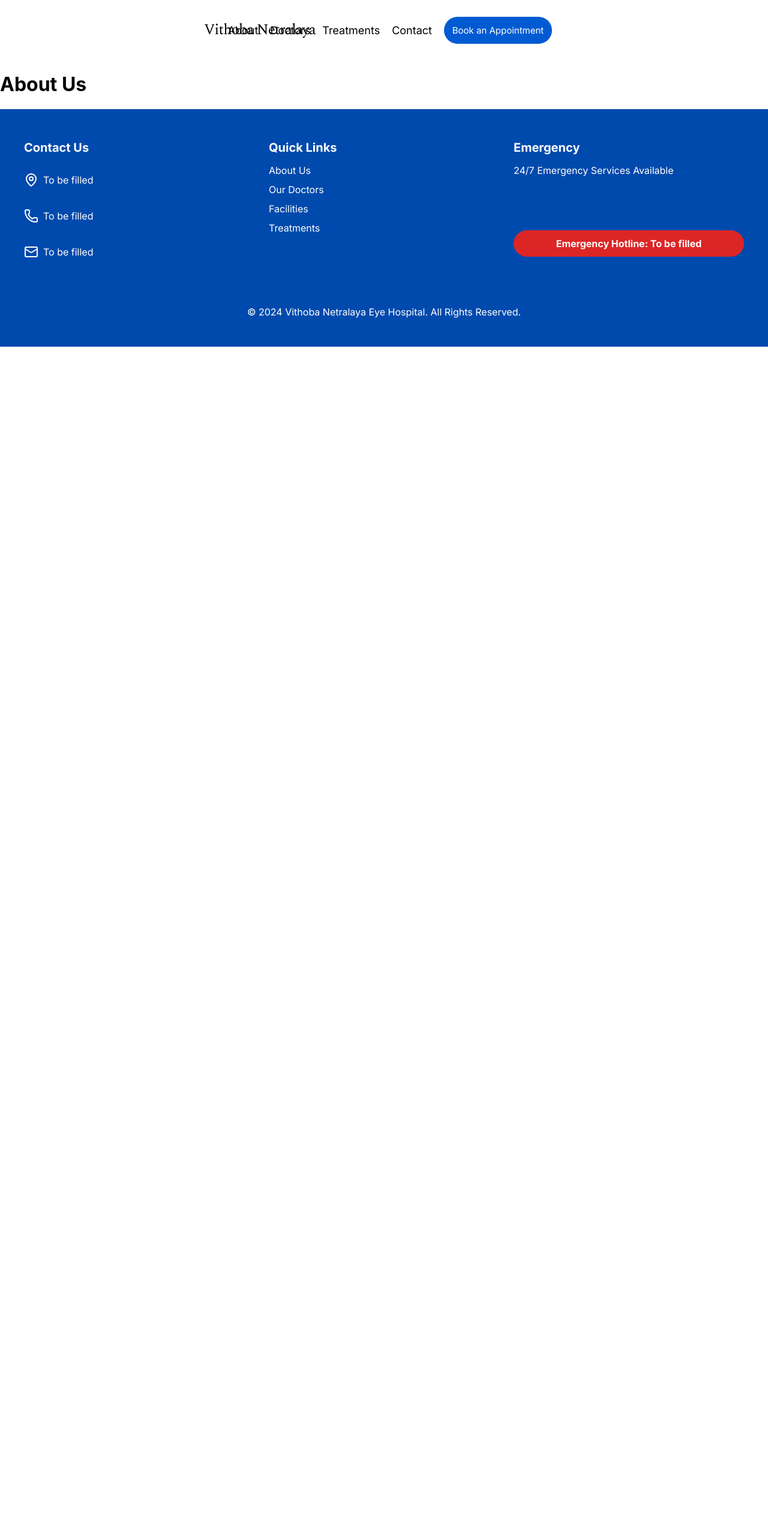
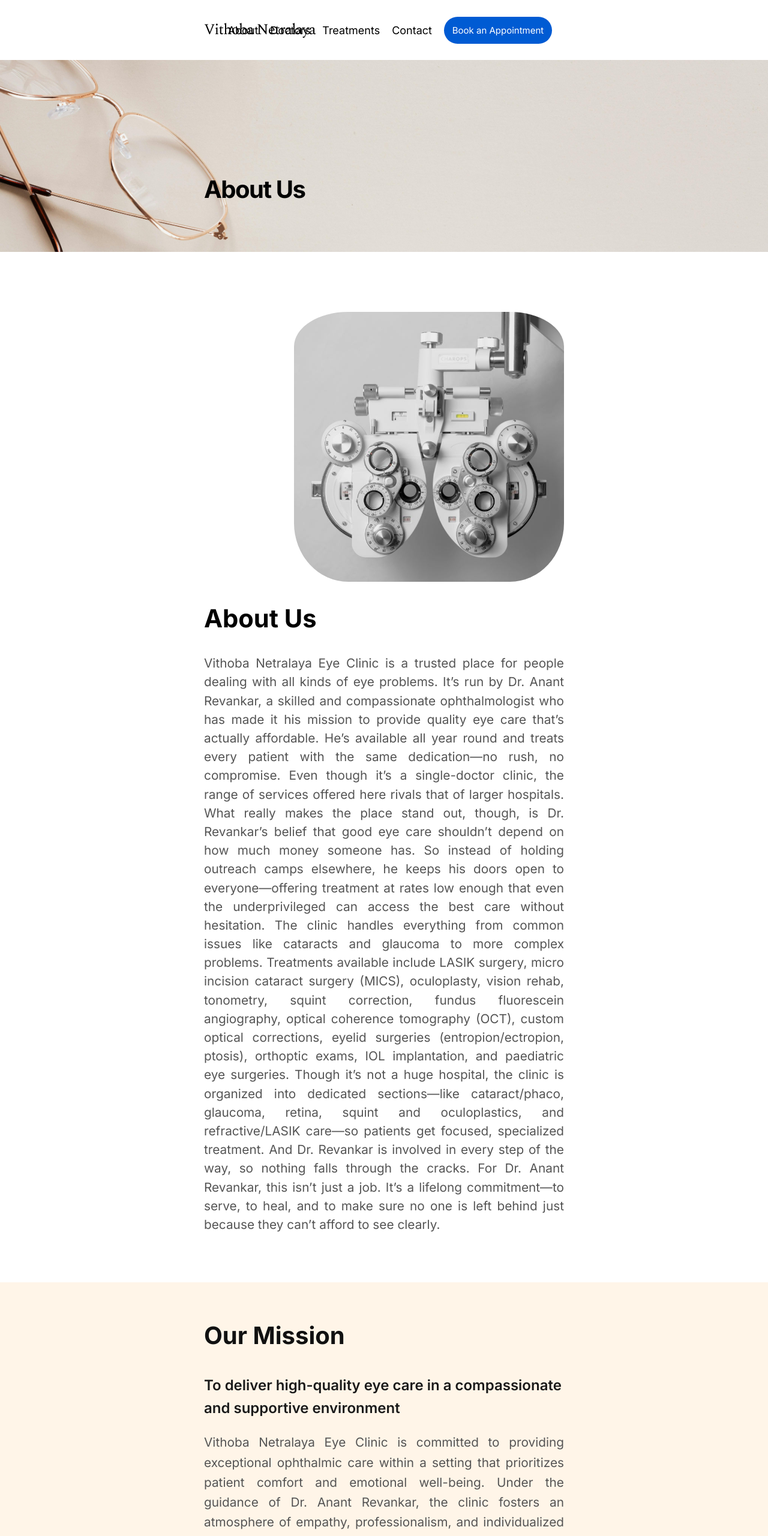
Before and after one commit to kushrevankar/vithobanetralaya, a React (Create React App) app in the folder client/: page /about in a window 1280 px wide. Shown: the top 2561 px of the page at 60% size. Before the commit the page ends 800 px from the top, so only its background shows below. Built offline with nearby package versions, Linux system fonts and the light colour scheme.

Commit message:
completed the about section

```diff
--- a/client/src/components/about/About.jsx
+++ b/client/src/components/about/About.jsx
@@ -1,14 +1,116 @@
-import React from 'react'
-import styles from './about.module.css'
+import React from "react";
+import styles from "./about.module.css";
+import aboutBg from "../../images/aboutng.jpg";
+import extra from "../../images/extra.jpg";
 
 const About = () => {
   return (
-    <div className={styles.container}>
-      <div className={styles.heading}>
-        <h1>About Us</h1>
+    <div className={styles.principle}>
+      <div
+        className={styles.background}
+        style={{ backgroundImage: `url(${aboutBg})` }}
+      >
+        <div className={styles.container}>
+          <div className={styles.heading}>About Us</div>
+        </div>
+      </div>
+      <div className={styles.descrips}>
+        <div className={styles.description}>
+          <img src={extra} alt="machinery" className={styles.floatedImage} />
+          <h1 style={{ color: "black" }}>About Us</h1>
+          <p>
+            Vithoba Netralaya Eye Clinic is a trusted place for people dealing
+            with all kinds of eye problems. It’s run by Dr. Anant Revankar, a
+            skilled and compassionate ophthalmologist who has made it his
+            mission to provide quality eye care that’s actually affordable. He’s
+            available all year round and treats every patient with the same
+            dedication—no rush, no compromise. Even though it’s a single-doctor
+            clinic, the range of services offered here rivals that of larger
+            hospitals. What really makes the place stand out, though, is Dr.
+            Revankar’s belief that good eye care shouldn’t depend on how much
+            money someone has. So instead of holding outreach camps elsewhere,
+            he keeps his doors open to everyone—offering treatment at rates low
+            enough that even the underprivileged can access the best care
+            without hesitation. The clinic handles everything from common issues
+            like cataracts and glaucoma to more complex problems. Treatments
+            available include LASIK surgery, micro incision cataract surgery
+            (MICS), oculoplasty, vision rehab, tonometry, squint correction,
+            fundus fluorescein angiography, optical coherence tomography (OCT),
+            custom optical corrections, eyelid surgeries (entropion/ectropion,
+            ptosis), orthoptic exams, IOL implantation, and paediatric eye
+            surgeries. Though it’s not a huge hospital, the clinic is organized
+            into dedicated sections—like cataract/phaco, glaucoma, retina,
+            squint and oculoplastics, and refractive/LASIK care—so patients get
+            focused, specialized treatment. And Dr. Revankar is involved in
+            every step of the way, so nothing falls through the cracks. For Dr.
+            Anant Revankar, this isn’t just a job. It’s a lifelong commitment—to
+            serve, to heal, and to make sure no one is left behind just because
+            they can’t afford to see clearly.
+          </p>
+        </div>
+      </div>
+      <div className={styles.mission}>
+        <h1>Our Mission</h1>
+
+        <div className={styles.point}>
+          <h3>
+            To deliver high-quality eye care in a compassionate and supportive
+            environment
+          </h3>
+          <p>
+            Vithoba Netralaya Eye Clinic is committed to providing exceptional
+            ophthalmic care within a setting that prioritizes patient comfort
+            and emotional well-being. Under the guidance of Dr. Anant Revankar,
+            the clinic fosters an atmosphere of empathy, professionalism, and
+            individualized attention—ensuring that every patient feels
+            respected, understood, and cared for.
+          </p>
+        </div>
+
+        <div className={styles.point}>
+          <h3>
+            To uphold honesty, ethics, and reliability in every aspect of care
+          </h3>
+          <p>
+            Integrity stands at the core of the clinic’s practice. Dr. Revankar
+            is dedicated to offering services that are transparent, ethical, and
+            dependable. Patients can rely on the clinic not only for medical
+            expertise, but also for the reassurance that their well-being will
+            always be prioritized with fairness and honesty.
+          </p>
+        </div>
+
+        <div className={styles.point}>
+          <h3>
+            To build an inclusive eye care system that serves all sections of
+            society
+          </h3>
+          <p>
+            Vithoba Netralaya aims to create a model of eye care that is both
+            excellent and equitable. The clinic ensures that high-quality
+            treatment is accessible to everyone, regardless of financial
+            background, eliminating barriers to care and extending its services
+            to those who need it most— without compromise.
+          </p>
+        </div>
+      </div>
+      <div className={styles.reviews}>
+        <div className={styles.text}>
+          <h1 style={{ color: "black", paddingBottom: 15 }}>
+            Hear what our patients say.
+          </h1>
+          <p style={{ color: "#555", fontSize: 30 }}>
+            "The eye specialist Dr. Anant highly skilled and kind.. He gently
+            listened to my eye condition that has been troubling me for a while.
+            I am of the opinion his core strength is his skill and empathy."
+          </p>
+          <p style={{ color: "#555", textAlign: "right", fontSize: 22 }}>
+            — Aafaq, JustDial
+          </p>
+        </div>
       </div>
     </div>
-  )
-}
+  );
+};
 
-export default About
+export default About;
--- a/client/src/components/about/about.module.css
+++ b/client/src/components/about/about.module.css
@@ -0,0 +1,99 @@
+.background {
+    background-size: cover;
+    background-position: center;
+    min-height: 40vh;
+    display: flex;
+    align-items: flex-start;
+    position: relative;
+    overflow: hidden;
+}
+
+.container {
+    display: flex;
+    align-items: flex-end;
+    justify-content: center;
+    color: white;
+    height: 40vh;
+}
+
+.heading {
+    font-weight: bold;
+    text-align: left;
+    color: black;
+    font-size: 40px;
+    font-family: 'Inter', serif;
+    letter-spacing: -1.5px;
+    margin-left: 340px;
+    margin-bottom: 80px;
+}
+
+.descrips {
+  display: flex;
+  justify-content: space-between;
+  align-items: flex-start;
+  height: auto; /* use auto instead of 70vh for long text */
+  padding: 60px 340px;
+}
+
+.description {
+    font-size: 1.3rem;
+    font-family: Inter;
+    line-height: 1.5;
+    color: #555;
+    text-align: justify;
+}
+
+.floatedImage {
+  float: right;
+  padding-top: 40px;
+  margin: 0 0 30px 40px;
+  height: 450px;
+  width: 450px;
+  border-radius: 20%;
+  object-fit: cover;
+}
+
+.reviews {
+    height: auto;
+    font-family: Inter;
+}
+
+.text {
+    padding-top: 45px;
+    margin-left: 340px;
+    margin-right: 340px;
+    padding-bottom: 45px;
+}
+
+.mission {
+    padding-top: 30px;
+    padding-left: 340px;
+    padding-right: 340px;
+    padding-bottom: 30px;
+    font-family: 'Inter', sans-serif;
+    line-height: 1.6;
+    background-color: rgb(255, 245, 232);
+}
+
+.mission h1 {
+  font-size: 2.5rem;
+  margin-bottom: 2rem;
+  color: #111;
+}
+
+.point {
+  margin-bottom: 2.5rem;
+}
+
+.point h3 {
+  font-size: 1.5rem;
+  font-weight: 600;
+  color: #1a1a1a;
+  margin-bottom: 0.5rem;
+}
+
+.point p {
+  font-size: 1.3rem;
+  color: #555;
+  text-align: justify;
+}
--- a/client/src/components/footer/Footer.jsx
+++ b/client/src/components/footer/Footer.jsx
@@ -10,7 +10,7 @@ const Footer = () => {
           <h3>Contact Us</h3>
           <div className={styles.item}>
             <MapPin />
-            <p>To be filled</p>
+            <p className={styles.address}>Vikas Nagar Hubli, Hubli - 580021 (Behind J R H P Petrolpump)</p>
           </div>
           <div className={styles.item}>
             <Phone />
--- a/client/src/components/footer/footer.module.css
+++ b/client/src/components/footer/footer.module.css
@@ -79,6 +79,10 @@
    font-family: Inter;
 }
 
+.address {
+   max-width: 200px;
+}
+
 @media (max-width: 768px) {
    .footer-container {
      grid-template-columns: 1fr;
```
Also changed, not shown: client/src/images/aboutng.jpg (added), client/src/images/extra.jpg (added).
